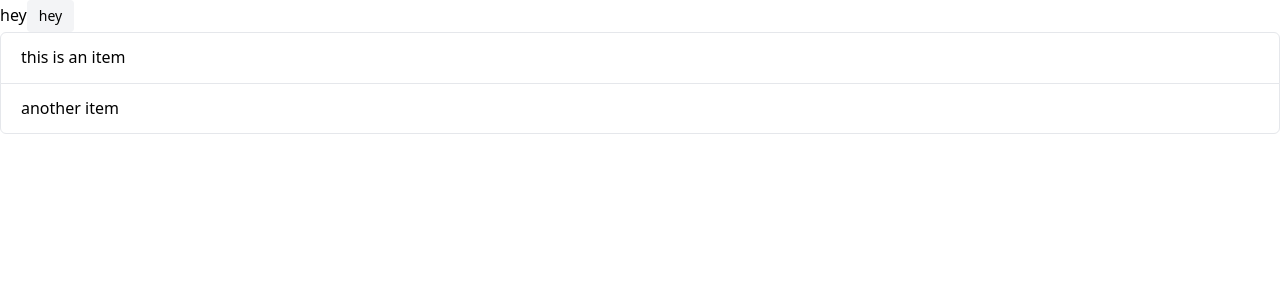
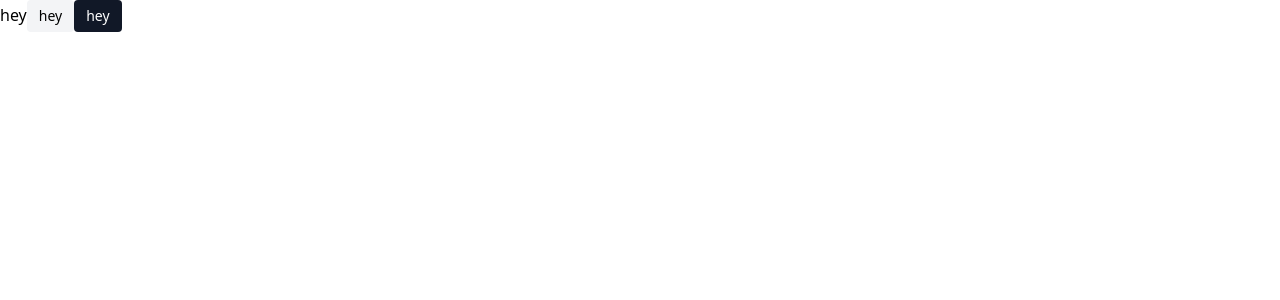
Before and after one commit to mattfan00/podcast, a Next.js app in the folder web/: page / in a window 1280 px wide. Shown: the top 300 px of the page. Built offline with nearby package versions, Linux system fonts and the light colour scheme; a web font is replaced by a local one.

Commit message:
edited button styles

```diff
--- a/web/pages/index.tsx
+++ b/web/pages/index.tsx
@@ -6,10 +6,7 @@ const Home: NextPage = () => {
     <div>
       hey
       <Button>hey</Button>
-      <ListGroup>
-        <ListGroup.Item>this is an item</ListGroup.Item>
-        <ListGroup.Item>another item</ListGroup.Item>
-      </ListGroup>
+      <Button variant="dark">hey</Button>
     </div>
   )
 }
--- a/web/styles/globals.css
+++ b/web/styles/globals.css
@@ -46,36 +46,43 @@ a.color {
 
 .btn {
   @apply
-    bg-gray-100
     font-medium
     px-3 py-1.5
     text-sm
     rounded
     focus:outline-none
-    focus-visible:ring-2
-    hover:bg-gray-200
-    transition-colors
+    focus:ring
+    focus-visible:ring
+    transition
 }
 
-.btn-ghost {
-  @apply bg-white hover:bg-gray-100 !important
+.btn-dark {
+  @apply text-white bg-gray-900 hover:bg-gray-700 focus:ring-gray-400;
 }
 
+.btn-light {
+  @apply bg-gray-100 hover:bg-gray-200 focus:ring-gray-300;
+}
+
+/*
+.btn-ghost {
+  @apply bg-white;
+  @apply hover:bg-gray-200 !important;
+}
+
+.btn-ghost.active {
+  @apply bg-gray-100;
+}
+*/
+
 .btn-plain {
-  @apply bg-white hover:bg-white !important
+  @apply bg-white hover:bg-white;
 }
 
 .btn.disabled {
   @apply opacity-50 cursor-default pointer-events-none;
 }
 
-.btn.active {
-  @apply bg-gray-200;
-}
-
-.btn-ghost.active {
-  @apply bg-gray-100 !important;
-}
 
 .btn-sm {
   @apply px-2 py-1 !important
--- a/web/ui/Button.tsx
+++ b/web/ui/Button.tsx
@@ -6,8 +6,8 @@ interface Props {
   children: React.ReactNode
   href?: string
   className?: string
-  variant?: string
-  size?: string
+  variant?: "dark" | "light" | "ghost" | "plain"
+  size?: "sm"
   active?: boolean
   disabled?: boolean
   onClick?: (e: React.MouseEvent<HTMLButtonElement>) => void
@@ -33,7 +33,7 @@ export const Button: React.FC<Props> = ({
 
   const style = classNames(
     "btn",
-    variant ? `btn-${variant}` : "",
+    variant ? `btn-${variant}` : "btn-light",
     size ? `btn-${size}` : "",
     { "active": active },
     { "disabled": disabled },
```
